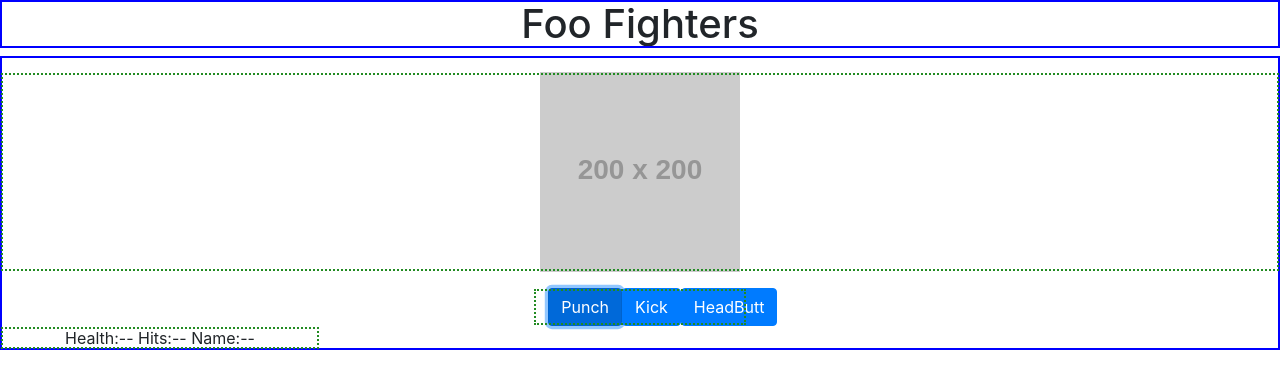
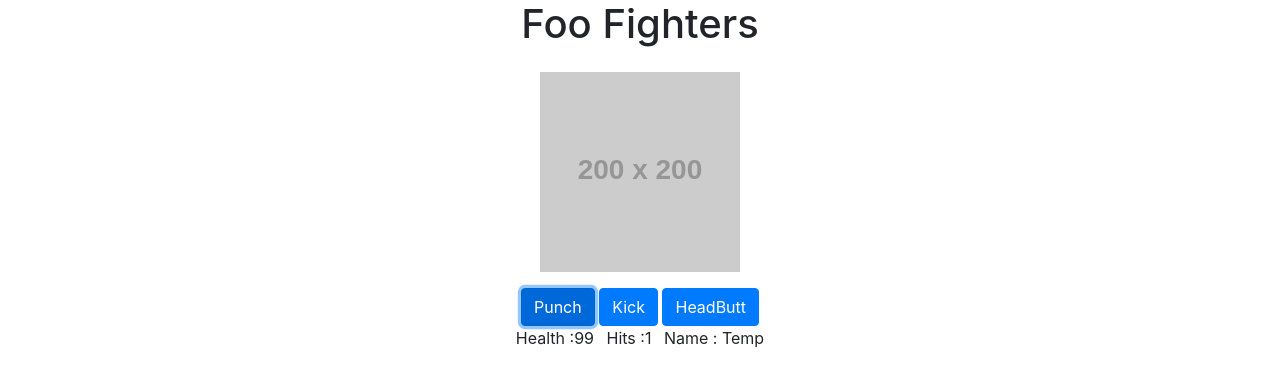
Before and after one commit to Jo-nathanWright/FightingGame, a plain HTML site: page index.html in a window 1280 px wide. Both pictures are taken after a click on the button "Punch". Drawn offline with nearby package versions, Linux system fonts and the light colour scheme; placeholder pictures from the web are drawn by us.

Commit message:
Added functionality 2 buttons & some minor changes

```diff
--- a/game.js
+++ b/game.js
@@ -1,14 +1,34 @@
 let health = 100
+let hit = 0
+
+function update() {
+    document.getElementById("health").innerText = `${health}`
+    document.getElementById("hits").innerText = `${hit}`
+    whenZero()
+}
+function whenZero() {
+    if (health <= 0) {
+        health = 0
+        document.getElementById("Inputs").innerHTML = `<button class="btn btn-dark" disabled>You Won</button>`
+    }
+    update()
+}
 
 function punch() {
     health = health - 1
+    hit = hit + 1
     console.log('Lil punch')
+    update()
 }
 function kick() {
     health = health - 2
+    hit = hit + 1
     console.log('Solid kick')
+    update()
 }
 function headbutt() {
     health = health - 5
+    hit = hit + 1
     console.log('Huge Headbutt')
+    update()
 }
--- a/index.html
+++ b/index.html
@@ -25,24 +25,24 @@
     }
 </style>
 
-<body class="debug">
+<body class="">
     <header class="container-fluid">
         <h1 class="text-center">Foo Fighters</h1>
     </header>
-    <main class="container-fluid">
-        <div class="row align-content-center flex-column">
+    <main class="container flex-column justify-content-between align-content-center">
+        <div class="row justify-content-center">
             <div class="col-12 text-center my-3">
                 <img src="//placehold.it/200x200" alt="some image">
             </div>
-            <div class=" col-2 d-flex align-self-center text-center">
+            <div class=" col-12 text-center" id="Inputs">
                 <button class="btn btn-primary" onclick="punch()">Punch</button>
                 <button class="btn btn-primary" onclick="kick()">Kick</button>
                 <button class="btn btn-primary" onclick="headbutt()">HeadButt</button>
             </div>
-            <div class="col-3 text-center">
-                <span>Health:<span id="health">--</span></span>
-                <span>Hits:<span id="health">--</span></span>
-                <span>Name:<span id="health">--</span></span>
+            <div class="col-12 text-center" id="Info">
+                <span class="px-1">Health :<span id="health">100</span></span>
+                <span class="px-1">Hits :<span id="hits"> 0</span></span>
+                <span class="px-1">Name :<span id="name"> Temp</span></span>
             </div>
         </div>
     </main>
```
